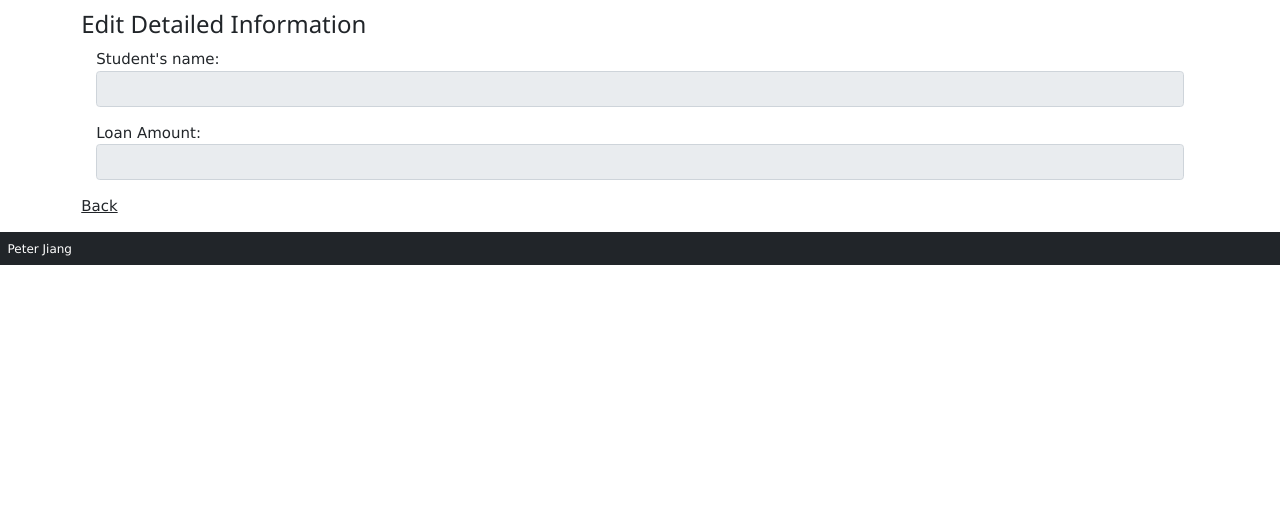
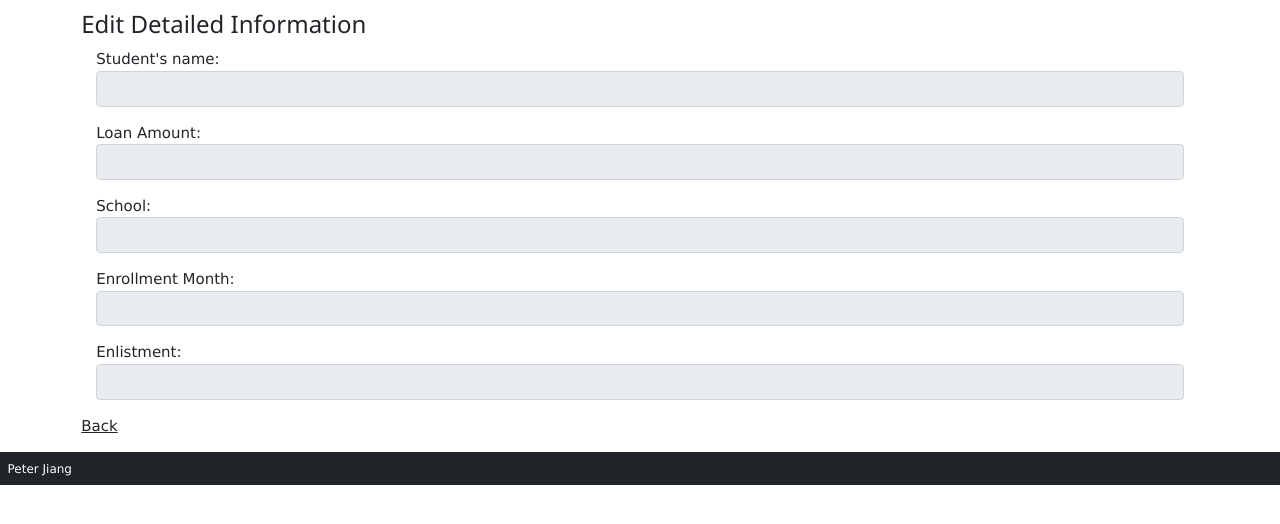
Before and after one commit to BangPeter/CS4750-studentdebt, a PHP site: page /results.php in a window 1280 px wide. Shown: the part 93-617 px from the top of the page. Run offline with PHP 8.4, Linux system fonts and the light colour scheme; the visitor is signed in with stand-in values (Sample User, id 1).

Commit message:
added more tables

```diff
--- a/studentdebt/debt-db.php
+++ b/studentdebt/debt-db.php
@@ -48,6 +48,30 @@ function getAllPersons()
     return $result;
 }
 
+function getEnrollmentByName($name)
+{
+    global $db;
+    $query = "SELECT * FROM enrolledin WHERE name=:name";
+    $statement = $db->prepare($query);
+    $statement->bindValue(":name", $name);
+    $statement->execute();
+    $result = $statement->fetchAll();
+    $statement->closeCursor();
+    return $result;
+}
+
+function getOrgByName($name)
+{
+    global $db;
+    $query = "SELECT * FROM enlistin WHERE name=:name";
+    $statement = $db->prepare($query);
+    $statement->bindValue(":name", $name);
+    $statement->execute();
+    $result = $statement->fetchAll();
+    $statement->closeCursor();
+    return $result;
+}
+
 function updatePerson($personId, $name, $loan_amount)
 {
     // get instance of PDO
@@ -64,18 +88,33 @@ function updatePerson($personId, $name, $loan_amount)
     $statement->closeCursor();
 }
 
-function updateDisability($disId, $date)
+function updateEnrollment($name, $school , $month)
 {
     // get instance of PDO
     // prepare statement
     // 1) prepare
     // 2) bindValue, execute
     global $db;
-    $query = "UPDATE Disability SET disId=:name, loan_amount=:loan_amount WHERE personId=:personId";
+    $query = "UPDATE enrolledin SET month=:month, school=:school WHERE name=:name";
     $statement = $db->prepare($query);
     $statement->bindValue(":name", $name);
-    $statement->bindValue(":loan_amount", $loan_amount);
-    $statement->bindValue(":personId", $personId);
+    $statement->bindValue(":school", $school);
+    $statement->bindValue(":month", $month);
+    $statement->execute();
+    $statement->closeCursor();
+}
+
+function updateEnlistment($name, $organ)
+{
+    // get instance of PDO
+    // prepare statement
+    // 1) prepare
+    // 2) bindValue, execute
+    global $db;
+    $query = "UPDATE enlistin SET organ=:organ WHERE name=:name";
+    $statement = $db->prepare($query);
+    $statement->bindValue(":name", $name);
+    $statement->bindValue(":organ", $organ);
     $statement->execute();
     $statement->closeCursor();
 }
--- a/studentdebt/results.php
+++ b/studentdebt/results.php
@@ -3,6 +3,8 @@ require("connect-db.php");      // include("connect-db.php");
 require("debt-db.php");
 
 $person_to_update = null;
+$enrollment = null;
+$enlistment = null;
 session_start();
 ?>
 
@@ -12,10 +14,14 @@ if ($_SERVER['REQUEST_METHOD'] == 'POST')
   if (!empty($_POST['btnAction']) && $_POST['btnAction'] =='Update')
   {
       $person_to_update = getPersonById($_POST['person_to_update']);
+      $enrollment = getEnrollmentByName($_POST['studentname']);
+      $enlistment = getOrgByName($_POST['studentname']);
   }
   if(!empty($_POST['btnAction']) && $_POST['btnAction'] == 'Confirm update')
   {
     updatePerson($_POST['personId'], $_POST['name'], $_POST['loan_amount']);
+    updateEnrollment($_POST['name'], $_POST['school'], $_POST['month']);
+    updateEnlistment($_POST['name'], $_POST['organ']);
     header("location: simpleform.php");
   }
 }
@@ -95,6 +101,27 @@ body {
   <input type="hidden" name="personId"
     value="<?php if ($person_to_update!=null) echo $person_to_update['personId'] ?>"
   />
+  <div class="row mb-3 mx-3">
+    School:
+    <input type="text" class="form-control" name="school"
+    value="<?php if ($enrollment!=null) echo $enrollment[0]['school'] ?>"
+    <?php if (htmlspecialchars($_SESSION["role"])=="student") echo 'readonly'?>
+    />
+  </div>
+  <div class="row mb-3 mx-3">
+    Enrollment Month:
+    <input type="text" class="form-control" name="month"
+    value="<?php if ($enrollment!=null) echo $enrollment[0]['month'] ?>"
+    <?php if (htmlspecialchars($_SESSION["role"])=="student") echo 'readonly'?>
+    />
+  </div>
+  <div class="row mb-3 mx-3">
+    Enlistment:
+    <input type="text" class="form-control" name="month"
+    value="<?php if ($enlistment!=null) echo $enlistment[0]['organ'] ?>"
+    <?php if (htmlspecialchars($_SESSION["role"])=="student") echo 'readonly'?>
+    />
+  </div>
 
   <!-- Every other relevant field in the ER diagram goes here!!!!!!! -->
 
--- a/studentdebt/simpleform.php
+++ b/studentdebt/simpleform.php
@@ -156,6 +156,8 @@ body {
                 title="Click to update this person" />
           <input type="hidden" name="person_to_update"
                 value="<?php echo $student_info['personId']; ?>" />
+          <input type="hidden" name="studentname"
+                value="<?php echo $student_info['name']; ?>" />
         </form>
      </td>
      <?php if (htmlspecialchars($_SESSION["role"])=="teacher"):?>
```
